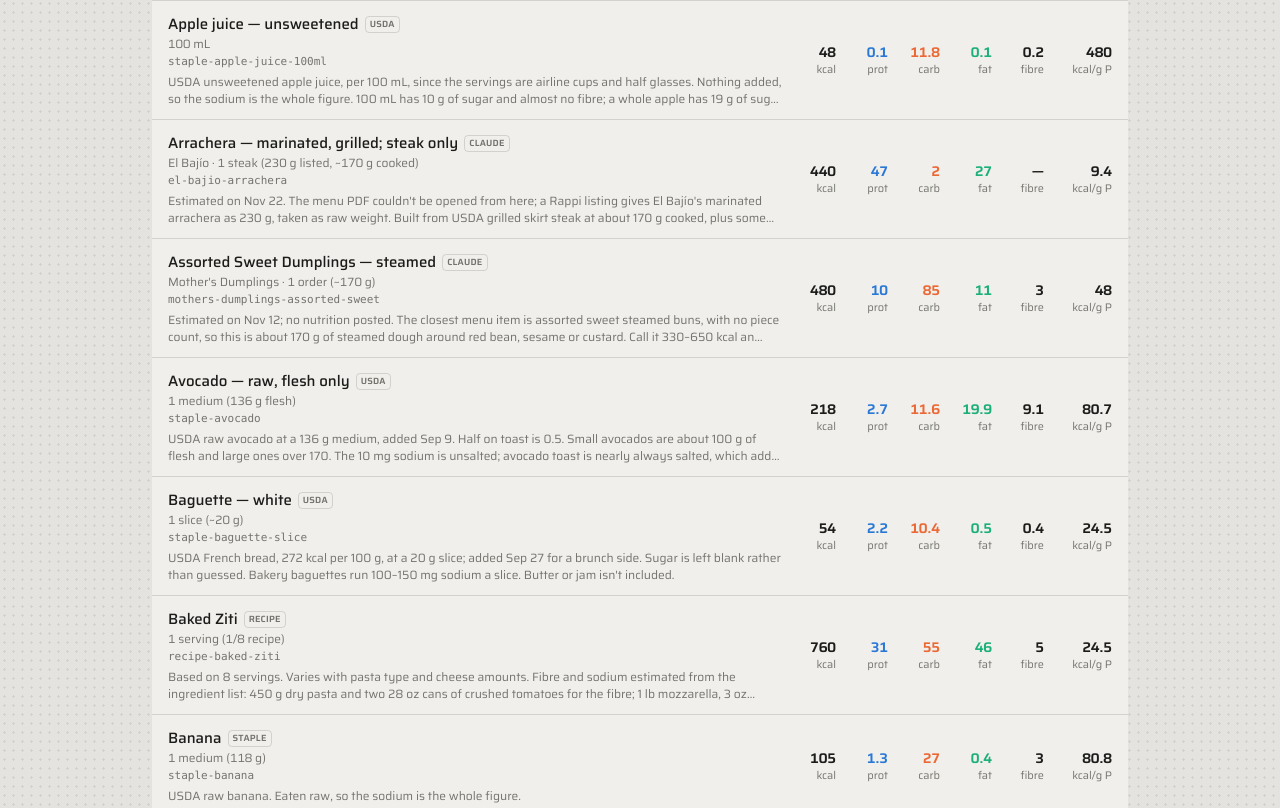
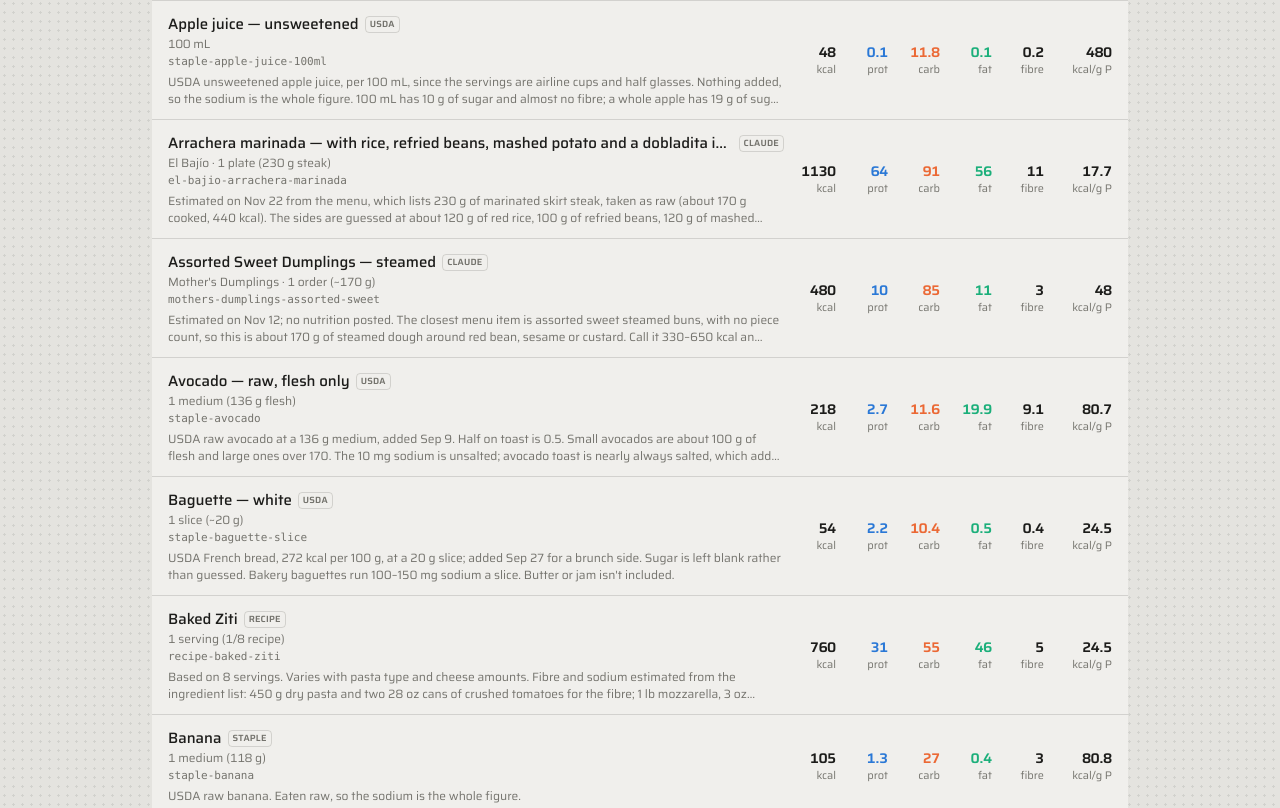
Before and after one commit to soldoutbudokan/Health, a Next.js app: page /Health/foods in a window 1280 px wide. Shown: the part 919-1727 px from the top of the page. Built offline with nearby package versions, Linux system fonts and the light colour scheme.

Commit message:
Correct Nov 22 dinner from El Bajío's menu: arrachera is the full plate with rice, beans, puré and a mole dobladita; the carnitas dish is the huarache

```diff
--- a/src/data/restaurants.ts
+++ b/src/data/restaurants.ts
@@ -2860,25 +2860,25 @@ export const RESTAURANT_FOODS: Food[] = [
     tags: ["tortilla regia", "machaca", "eggs", "chilaquiles", "chilaquiles verdes", "mercaderes", "mexican", "mexico city", "cdmx", "restaurant", "lunch"],
   },
   {
-    id: "el-bajio-arrachera",
-    name: "Arrachera",
-    variant: "marinated, grilled; steak only",
+    id: "el-bajio-arrachera-marinada",
+    name: "Arrachera marinada",
+    variant: "with rice, refried beans, mashed potato and a dobladita in mole Xico",
     brand: "El Bajío",
     source: "claude",
-    per: "1 steak (230 g listed, ~170 g cooked)",
-    macros: { calories: 440, protein: 47, carbs: 2, fat: 27, sodium: 800 },
-    note: "Estimated on Nov 22. The menu PDF couldn't be opened from here; a Rappi listing gives El Bajío's marinated arrachera as 230 g, taken as raw weight. Built from USDA grilled skirt steak at about 170 g cooked, plus some marinade and oil. Call it 350–600 kcal, mostly the cut's fat; sodium 500–1,200 mg from the marinade. Sides are separate.",
-    tags: ["arrachera", "steak", "skirt steak", "flank", "carne asada", "beef", "el bajio", "el bajío", "mexican", "mexico city", "cdmx", "restaurant", "dinner"],
-  },
-  {
-    id: "el-bajio-carnitas-flatbread-guacamole",
-    name: "Carnitas on a large tortilla with guacamole",
-    variant: "whole plate",
+    per: "1 plate (230 g steak)",
+    macros: { calories: 1130, protein: 64, carbs: 91, fat: 56, fiber: 11, sugar: 5, sodium: 2200 },
+    note: "Estimated on Nov 22 from the menu, which lists 230 g of marinated skirt steak, taken as raw (about 170 g cooked, 440 kcal). The sides are guessed at about 120 g of red rice, 100 g of refried beans, 120 g of mashed potato and one folded tortilla in mole, about 690 kcal between them. Call it 850–1,450 kcal, mostly the side portions and the lard in the beans. Sodium 1,500–3,000 mg. Logged first as the steak alone, then corrected once the sides were known.",
+    tags: ["arrachera", "steak", "skirt steak", "carne asada", "beef", "rice", "refried beans", "mashed potato", "mole", "dobladita", "el bajio", "el bajío", "mexican", "mexico city", "cdmx", "restaurant", "dinner"],
+  },
+  {
+    id: "el-bajio-huarache-carnitas",
+    name: "Huarache con guacamole",
+    variant: "con carnitas",
     brand: "El Bajío",
     source: "claude",
-    per: "1 plate",
-    macros: { calories: 950, protein: 48, carbs: 80, fat: 48, fiber: 12, sugar: 3, sodium: 1800 },
-    note: "Estimated on Nov 22 from a description, not the menu, which couldn't be opened from here. Built as a thick masa or flour base of about 120 g, about 150 g of carnitas and about 80 g of guacamole. Call it 700–1,250 kcal, mostly the carnitas fat and the base. Sodium 1,200–2,500 mg.",
-    tags: ["carnitas", "pork", "guacamole", "tortilla", "flatbread", "huarache", "el bajio", "el bajío", "mexican", "mexico city", "cdmx", "restaurant", "dinner"],
+    per: "1 huarache (200 g carnitas)",
+    macros: { calories: 1090, protein: 64, carbs: 72, fat: 61, fiber: 13, sugar: 3, sodium: 2000 },
+    note: "Estimated on Nov 22 from the menu, which gives 200 g; the other huaraches change weight with the meat, so that is taken as the carnitas. Built as about 130 g of masa base cooked in fat, the carnitas, about 60 g of guacamole and a thin layer of refried beans. Call it 800–1,400 kcal, mostly the carnitas fat and the oil on the base. Sodium 1,300–2,700 mg.",
+    tags: ["huarache", "carnitas", "pork", "guacamole", "masa", "el bajio", "el bajío", "mexican", "mexico city", "cdmx", "restaurant", "dinner"],
   },
 ];
```
Also changed, not shown: data/log.csv.
